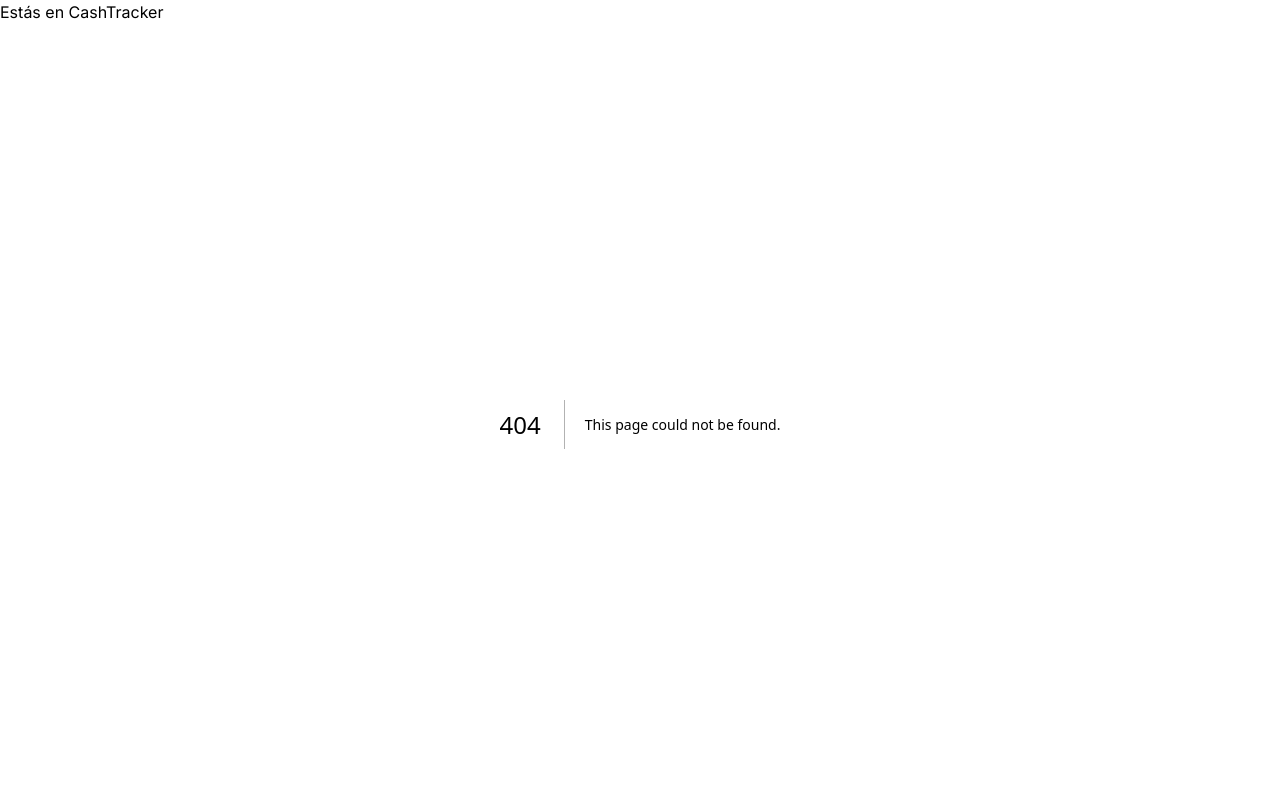
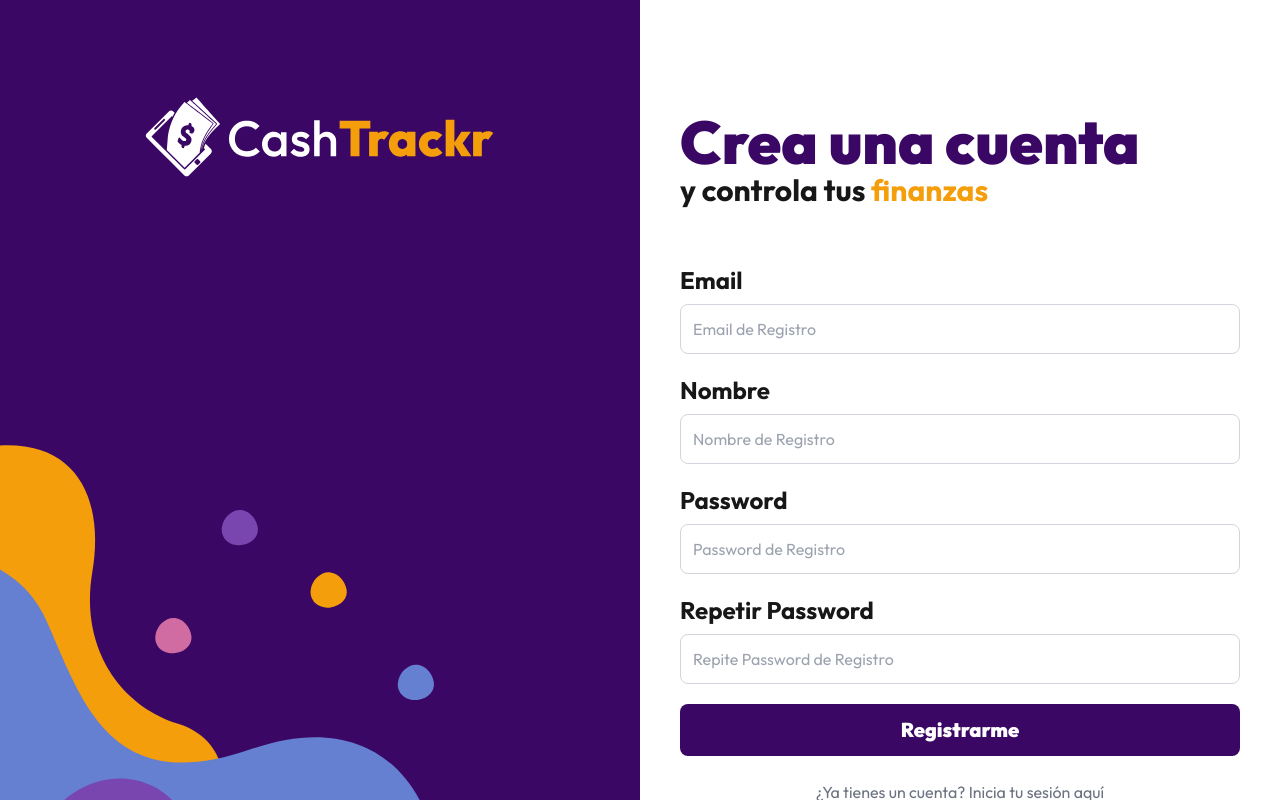
Before and after one commit to AlenaKrav/cashtracker, a Next.js app in the folder frontend/: page /auth/register in a window 1280 px wide. Before the commit this address had no page. Shown: the top 800 px of the page. Built offline with nearby package versions, Linux system fonts and the light colour scheme.

Commit message:
Created auth pages (login, register, forgot password)

```diff
--- /dev/null
+++ b/frontend/app/auth/forgot-password/page.tsx
@@ -0,0 +1,39 @@
+import type { Metadata } from "next";
+import RegisterForm from "@/components/auth/RegisterForm";
+import LoginForm from "@/components/auth/LoginForm";
+import ForgotPasswordForm from "@/components/auth/ForgotPasswordForm";
+import Link from "next/link";
+
+//muy util para el SEO
+export const metadata: Metadata = {
+  title: "CashTracker - Olvidé mi contraseña",
+  description: "CashTracker - Olvidé mi contraseña",
+};
+
+export default function ForgorPasswordPage() {
+  return (
+    <>
+      <h1 className="font-black text-6xl text-purple-950">
+        ¿Olvidaste tu contraseña?
+      </h1>
+      <p className="text-3xl font-bold">
+        Aquí puedes <span className="text-amber-500">restablecerla</span>
+      </p>
+      <ForgotPasswordForm />
+      <nav className="mt-6 flex flex-col space-y-4">
+        <Link
+          href="login" // tambien /auth/login
+          className="text-center text-gray-500"
+        >
+          ¿Ya tienes un cuenta? Inicia tu sesión aquí
+        </Link>
+        <Link
+          href="register" // tambien /auth/login
+          className="text-center text-gray-500"
+        >
+          ¿No tienes cuenta? Regístrate aquí
+        </Link>
+      </nav>
+    </>
+  );
+}
--- /dev/null
+++ b/frontend/app/auth/layout.tsx
@@ -0,0 +1,22 @@
+import Logo from "@/components/ui/Logo";
+
+export default function AuthLayout({
+  children,
+}: Readonly<{
+  children: React.ReactNode;
+}>) {
+  return (
+    <>
+      <div className="lg:grid lg:grid-cols-2 lg:min-h-screen">
+        <div className="flex justify-center bg-purple-950 lg:bg-auth lg:bg-30 bg-no-repeat bg-left-bottom">
+          <div className="w-96 py-10 lg:py-20">
+            <Logo />
+          </div>
+        </div>
+        <div className="p-10 lg:py-28">
+          <div className="max-w-3xl mx-auto">{children}</div>
+        </div>
+      </div>
+    </>
+  );
+}
--- /dev/null
+++ b/frontend/app/auth/login/page.tsx
@@ -0,0 +1,37 @@
+import type { Metadata } from "next";
+import RegisterForm from "@/components/auth/RegisterForm";
+import LoginForm from "@/components/auth/LoginForm";
+import Link from "next/link";
+
+//muy util para el SEO
+export const metadata: Metadata = {
+  title: "CashTracker - Iniciar Sesión",
+  description: "CashTracker - Iniciar Sesión",
+};
+
+export default function LoginPage() {
+  console.log("Register form");
+  return (
+    <>
+      <h1 className="font-black text-6xl text-purple-950">Inicia la sesión</h1>
+      <p className="text-3xl font-bold">
+        y controla tus <span className="text-amber-500">finanzas</span>
+      </p>
+      <LoginForm />
+      <nav className="mt-6 flex flex-col space-y-4">
+        <Link
+          href="register" // tambien /auth/login
+          className="text-center text-gray-500"
+        >
+          ¿No tienes cuenta? Regístrate aquí
+        </Link>
+        <Link
+          href="forgot-password" // tambien /auth/login
+          className="text-center text-gray-500"
+        >
+          Olvidé mi contraseña
+        </Link>
+      </nav>
+    </>
+  );
+}
--- /dev/null
+++ b/frontend/app/auth/register/page.tsx
@@ -0,0 +1,37 @@
+import type { Metadata } from "next";
+import RegisterForm from "@/components/auth/RegisterForm";
+import Link from "next/link";
+
+//muy util para el SEO
+export const metadata: Metadata = {
+  title: "CashTracker - Crear Cuenta",
+  description: "CashTracker - Crear Cuenta",
+};
+
+export default function RegisterPage() {
+  console.log("Register form");
+  return (
+    <>
+      <h1 className="font-black text-6xl text-purple-950">Crea una cuenta</h1>
+      <p className="text-3xl font-bold">
+        y controla tus <span className="text-amber-500">finanzas</span>
+      </p>
+      <RegisterForm />
+      <nav className="mt-6 flex flex-col space-y-4">
+        <Link
+          href="login" // tambien /auth/login
+          className="text-center text-gray-500"
+        >
+          ¿Ya tienes un cuenta? Inicia tu sesión aquí
+        </Link>
+
+        <Link
+          href="forgot-password" // tambien /auth/login
+          className="text-center text-gray-500"
+        >
+          Olvidé mi contraseña
+        </Link>
+      </nav>
+    </>
+  );
+}
--- a/frontend/app/layout.tsx
+++ b/frontend/app/layout.tsx
@@ -1,8 +1,8 @@
 import type { Metadata } from "next";
-import {Inter} from "next/font/google";
+import {Outfit} from "next/font/google";
 import "./globals.css";
 
-const inter = Inter({subsets:['latin']})
+const outfit = Outfit({subsets:['latin']})
 
 export const metadata: Metadata = {
   title: "CashTracker",
@@ -17,9 +17,8 @@
   return (
     <html lang="en">
       <body
-        className={inter.className}
+        className={outfit.className}
       >
-        <h1>Estás en CashTracker</h1>
         {children}
       </body>
     </html>
--- /dev/null
+++ b/frontend/components/auth/ForgotPasswordForm.tsx
@@ -0,0 +1,29 @@
+"use client";
+
+export default function ForgotPasswordForm() {
+    return (
+        <form
+            className=" mt-14 space-y-5"
+            noValidate
+        >
+            <div className="flex flex-col gap-2 mb-10">
+                <label
+                className="font-bold text-2xl"
+                >Email</label>
+
+                <input
+                    type="email"
+                    placeholder="Email de Registro"
+                    className="w-full border border-gray-300 p-3 rounded-lg"
+                    name="email"
+                />
+            </div>
+
+            <input
+                type="submit"
+                value='Enviar Instrucciones'
+                className="bg-purple-950 hover:bg-purple-800 w-full p-3 rounded-lg text-white font-black  text-xl cursor-pointer "
+            />
+        </form>
+    )
+}
--- /dev/null
+++ b/frontend/components/auth/LoginForm.tsx
@@ -0,0 +1,38 @@
+"use client";
+
+export default function LoginForm() {
+  return (
+    <>
+      <form className="mt-14 space-y-5" noValidate>
+        <div className="flex flex-col gap-2">
+          <label className="font-bold text-2xl">Email</label>
+
+          <input
+            id="email"
+            type="email"
+            placeholder="Email de Registro"
+            className="w-full border border-gray-300 p-3 rounded-lg"
+            name="email"
+          />
+        </div>
+
+        <div className="flex flex-col gap-2">
+          <label className="font-bold text-2xl">Password</label>
+
+          <input
+            type="password"
+            placeholder="Password de Registro"
+            className="w-full border border-gray-300 p-3 rounded-lg"
+            name="password"
+          />
+        </div>
+
+        <input
+          type="submit"
+          value="Iniciar Sesión"
+          className="bg-purple-950 hover:bg-purple-800 w-full p-3 rounded-lg text-white font-black  text-xl cursor-pointer"
+        />
+      </form>
+    </>
+  );
+}
--- /dev/null
+++ b/frontend/components/auth/RegisterForm.tsx
@@ -0,0 +1,57 @@
+"use client";
+
+export default function RegisterForm() {
+  return (
+    <form className="mt-14 space-y-5" noValidate>
+      <div className="flex flex-col gap-2">
+        <label className="font-bold text-2xl" htmlFor="email">
+          Email
+        </label>
+        <input
+          id="email"
+          type="email"
+          placeholder="Email de Registro"
+          className="w-full border border-gray-300 p-3 rounded-lg"
+          name="email"
+        />
+      </div>
+
+      <div className="flex flex-col gap-2">
+        <label className="font-bold text-2xl">Nombre</label>
+        <input
+          type="name"
+          placeholder="Nombre de Registro"
+          className="w-full border border-gray-300 p-3 rounded-lg"
+          name="name"
+        />
+      </div>
+
+      <div className="flex flex-col gap-2">
+        <label className="font-bold text-2xl">Password</label>
+        <input
+          type="password"
+          placeholder="Password de Registro"
+          className="w-full border border-gray-300 p-3 rounded-lg"
+          name="password"
+        />
+      </div>
+
+      <div className="flex flex-col gap-2">
+        <label className="font-bold text-2xl">Repetir Password</label>
+        <input
+          id="password_confirmation"
+          type="password"
+          placeholder="Repite Password de Registro"
+          className="w-full border border-gray-300 p-3 rounded-lg"
+          name="password_confirmation"
+        />
+      </div>
+
+      <input
+        type="submit"
+        value="Registrarme"
+        className="bg-purple-950 hover:bg-purple-800 w-full p-3 rounded-lg text-white font-black  text-xl cursor-pointer block"
+      />
+    </form>
+  );
+}
--- /dev/null
+++ b/frontend/components/ui/Logo.tsx
@@ -0,0 +1,14 @@
+import Image from "next/image";
+
+export default function Logo() {
+  return (
+    <Image
+      src="/logo.svg"
+      alt="Logo Cashtracker"
+      width={0}
+      height={0}
+      className="w-full"
+      priority
+    />
+  );
+}
--- a/frontend/tailwind.config.ts
+++ b/frontend/tailwind.config.ts
@@ -12,6 +12,12 @@
         background: "var(--background)",
         foreground: "var(--foreground)",
       },
+      backgroundImage: {
+        "auth": "url('/grafico.svg')"
+      },
+      backgroundSize: {
+        "30": "30rem"
+      },
     },
   },
   plugins: [],
```
